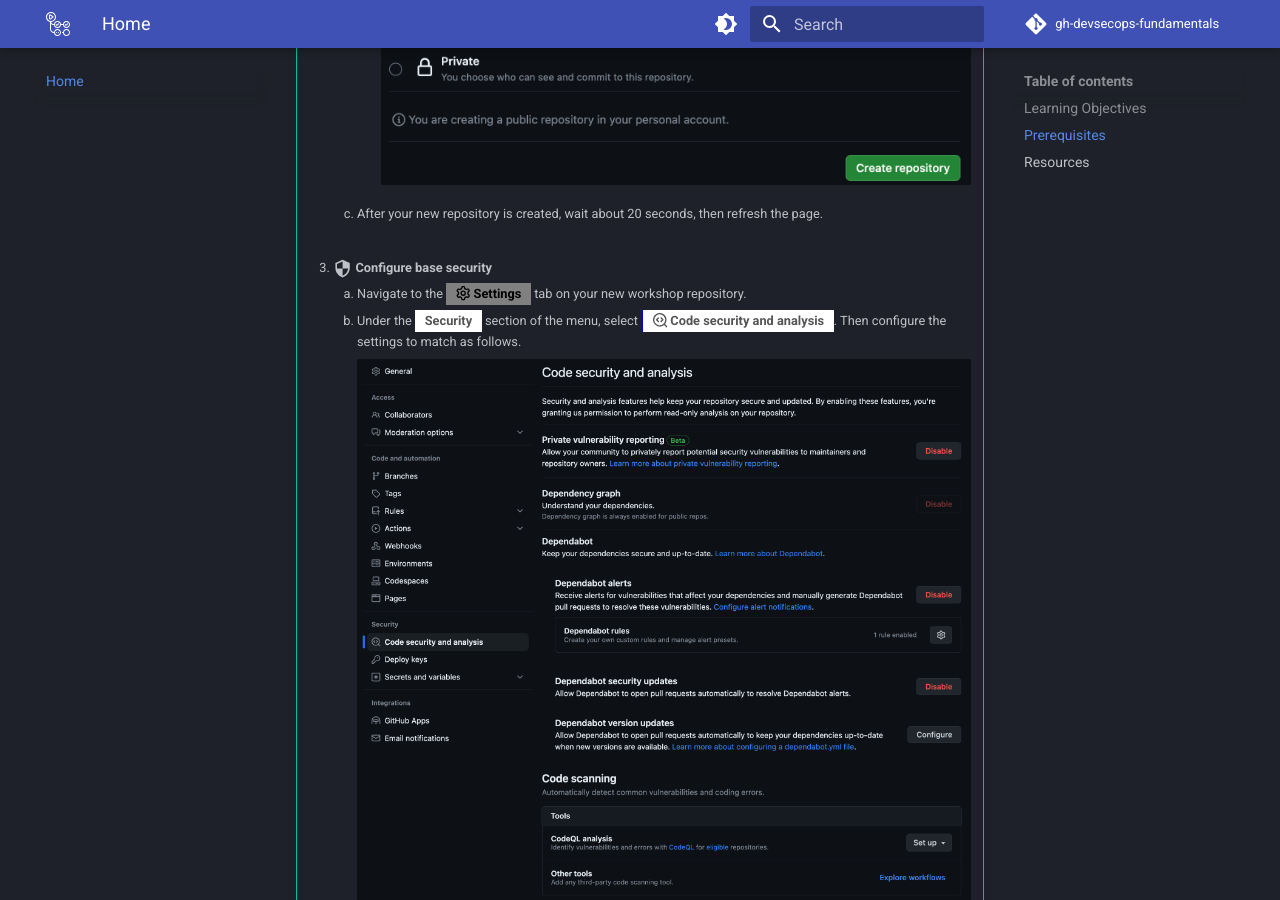
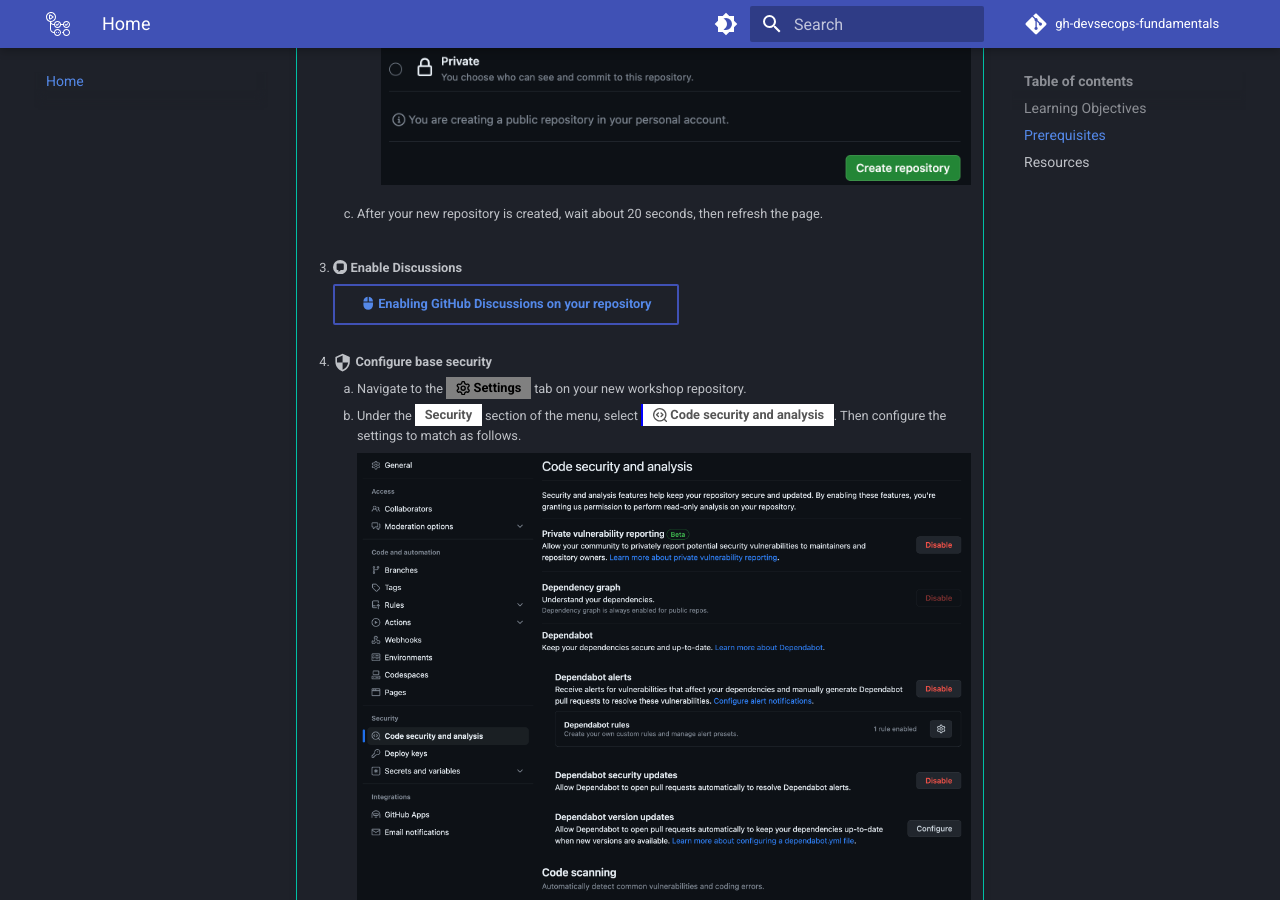
Before and after one commit to githubuniverseworkshops/github-devsecops-fundamentals, an MkDocs documentation site: the page built from docs/index.md, in a window 1280 px wide and 900 px high, scrolled down 2190 px. Built offline with MkDocs 1.6.1 and Material for MkDocs 9.7.7, drawn with Linux system fonts in a browser that asks for light colours; emoji names are drawn with the system emoji font; comment, search, counter and statistics services are not loaded; some of the changed text lies outside the part shown.

Commit message:
Update prerequisites

```diff
--- a/docs/index.md
+++ b/docs/index.md
@@ -62,6 +62,11 @@
         1. After your new repository is created, wait about 20 seconds, then refresh the page.
         <br /><br />
 
+    1. :octicons-feed-discussion-16: **Enable Discussions**
+
+        <span class="md-button">[:material-mouse: Enabling GitHub Discussions on your repository](https://docs.github.com/en/discussions/quickstart#enabling-github-discussions-on-your-repository){:target="\_blank"}</span>
+        <br /><br />
+
     1. :material-security:{ .lg .middle } **Configure base security**
 
         1. Navigate to the <span style="background-color: grey; color: black; font-weight: bold; padding: 0.25em 0.75em;">:octicons-gear-16: Settings</span> tab on your new workshop repository.
```
Also changed, not shown: other parts of docs/index.md (+2 -2 lines).
